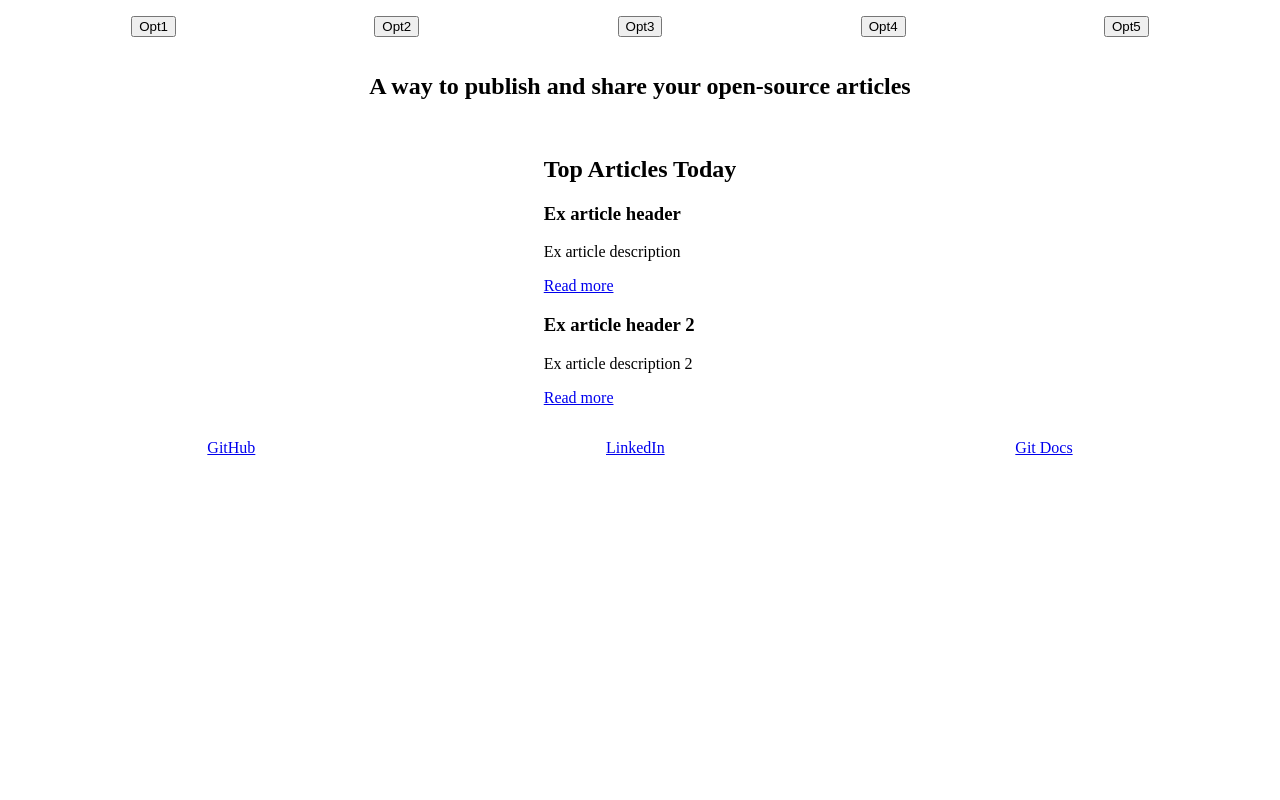
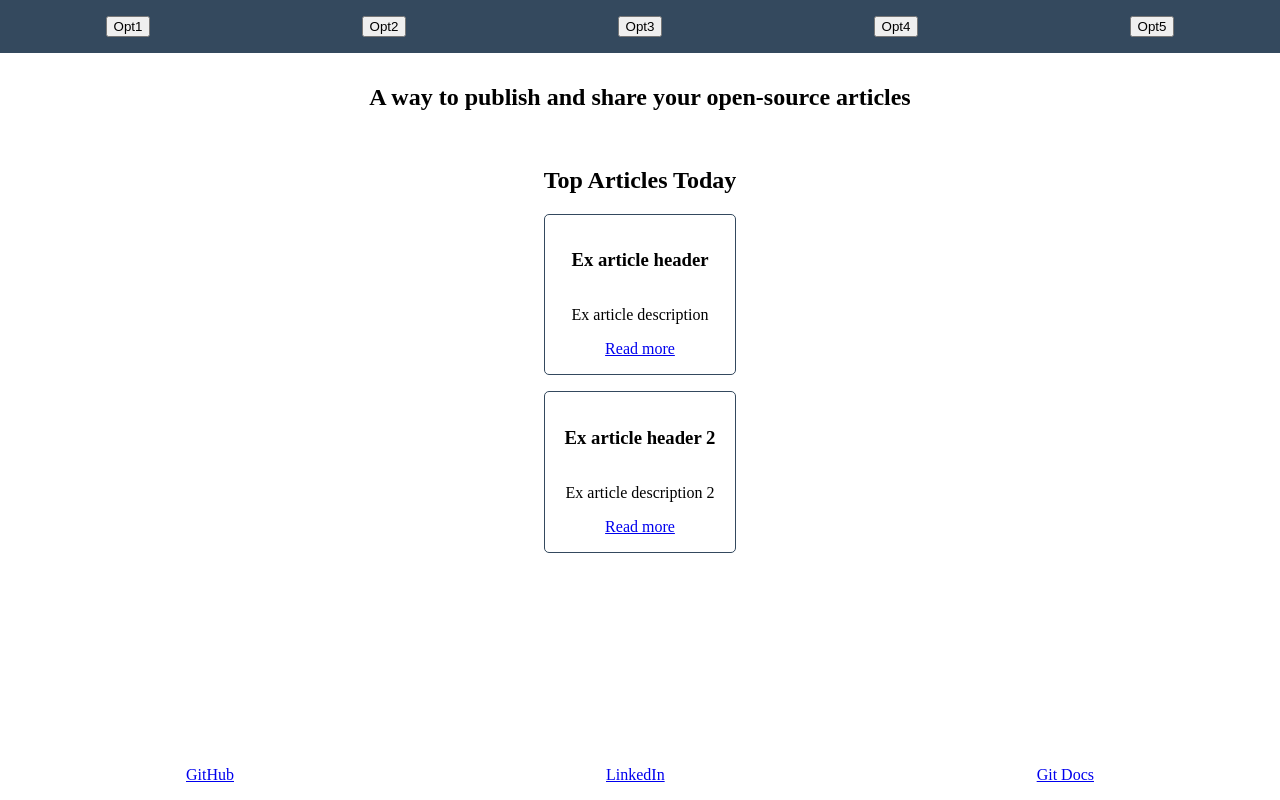
Before and after one commit to rorychatt/TackleWiki, a website built with webpack: page public/index.html in a window 1280 px wide. Built offline with nearby package versions, Linux system fonts and the light colour scheme.

Commit message:
Info: article structure

```diff
--- a/public/index.html
+++ b/public/index.html
@@ -40,25 +40,25 @@
             <h2 class="article-category__header">Top Articles Today</h2>
             <ul class="article-category-articles">
                 <li>
-                    <article class="article-category-article">
-                        <h3 class="article-category-article__header">
+                    <article class="article">
+                        <h3 class="article__header">
                             Ex article header
                         </h3>
-                        <p class="article-category-article__description">
+                        <p class="article__description">
                             Ex article description
                         </p>
-                        <a class="article-category-article__link" href="#">Read more</a>
+                        <a class="article__link" href="#">Read more</a>
                     </article>
                 </li>
                 <li>
-                    <article class="article-category-article">
-                        <h3 class="article-category-article__header">
+                    <article class="article">
+                        <h3 class="article__header">
                             Ex article header 2
                         </h3>
-                        <p class="article-category-article__description">
+                        <p class="article__description">
                             Ex article description 2
                         </p>
-                        <a class="article-category-article__link" href="#">Read more</a>
+                        <a class="article__link" href="#">Read more</a>
                     </article>
                 </li>
             </ul>
--- a/public/style.css
+++ b/public/style.css
@@ -1,7 +1,15 @@
-body {
+:root {
+    --primary-color: #e4f1fe;
+    --secondary-color: #8dc6ff;
+    --tertiary-color: #22313f;
+    --quaternary-color: #34495e;
+}
+
+html, body {
+    height: 100%;
     margin: 0;
-    display: block;
-    padding: 0 2rem;
+    display: flex;
+    flex-direction: column;
 }
 
 ul {
@@ -16,6 +24,8 @@ ul {
     justify-content: center;
     flex-direction: column;
     align-items: center;
+    padding: 4rem 2rem 0 2rem;
+
 }
 
 .header-section__title {
@@ -27,6 +37,14 @@ ul {
 }
 
 /*Nav*/
+nav {
+    position: absolute;
+    padding: 0;
+    top: 0;
+    width: 100%;
+    z-index: 1;
+    background-color: var(--quaternary-color);
+}
 
     .nav-ul {
         display: flex;
@@ -38,9 +56,29 @@ ul {
     /*Main*/
 
     main {
+        flex: 1;
         display: flex;
         flex-direction: column;
         align-items: center;
+    }
+
+    .article-categories {
+        display: flex;
+        justify-content: space-around;
+        flex-direction: row;
+        padding: 0;
+    }
+
+    /*Article*/
+
+    .article {
+        display: flex;
+        flex-direction: column;
+        align-items: center;
+        border: 1px solid var(--quaternary-color);
+        border-radius: 5px;
+        padding: 1rem 0;
+        margin: 1rem 0;
     }
 
     /*Footer*/
```
Lines whose indentation alone changed are shown as unchanged.
